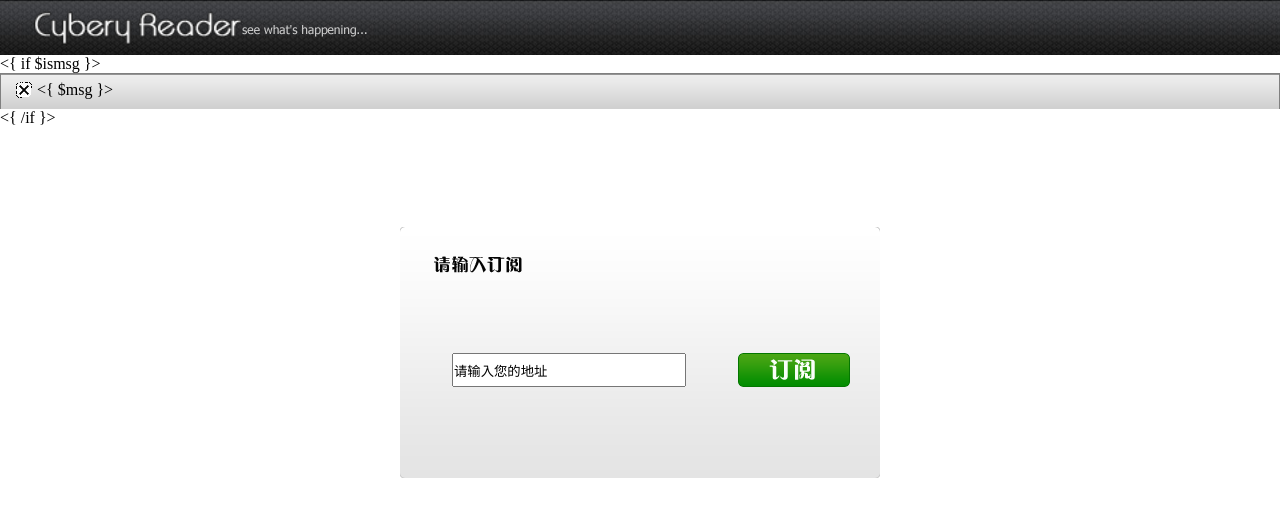
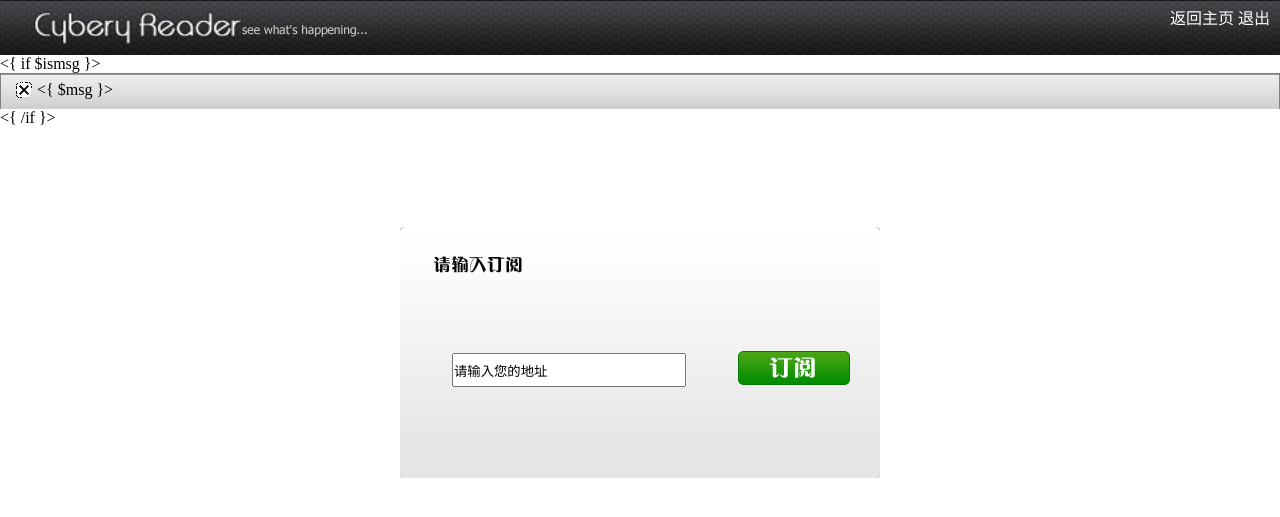
Before and after one commit to jerray/Cybery-Reader, a PHP site: page /cybery-reader/views/subscribe.html in a window 1280 px wide. Shown: the top 517 px of the page. Run offline with PHP 8.4, Linux system fonts and the light colour scheme.

Commit message:
添加订阅退出链接，修复几个错误

```diff
--- a/actions/login.class.php
+++ b/actions/login.class.php
@@ -8,7 +8,7 @@ class Login extends Action
         $data['ismsg'] = FALSE;
 		$data['msg'] = NULL;
 
-        if (isset($_SESSION['user']))
+        if (isset($_SESSION['user']) && isset($_SESSION['user']['group']) && $_SESSION['user']['group'] != 0)
         {
 		    header('location:../home/');
 		}
@@ -30,7 +30,7 @@ class Login extends Action
 		        if ($result)
 		        {
 		            $_SESSION['user'] = $result[0];
-		            header('location:../home/');
+		            header('location:../home/?user=login');
 		        }
 		        else
 		        {
--- a/actions/subscribe.class.php
+++ b/actions/subscribe.class.php
@@ -5,7 +5,7 @@ class Subscribe extends Action
     public function execute($context)
     {
         global $db, $tpl;
-        if (!isset($_SESSION['user']))
+        if (!isset($_SESSION['user']) || !isset($_SESSION['user']['group']) || $_SESSION['user']['group'] == 0)
         {
 		    header('location:../login/?user=false');
 		}
--- a/config/routes.inc.php
+++ b/config/routes.inc.php
@@ -41,6 +41,10 @@ $routes = array(
 		'Login',
 		ACTIONS_ROOT . 'login.class.php',
 	),
+	'/^logout\/$/' => array(
+		'Logout',
+		ACTIONS_ROOT . 'logout.class.php',
+	),
 );
 
 ?>
--- a/inc/common.inc.php
+++ b/inc/common.inc.php
@@ -25,6 +25,7 @@ include( MODEL_ROOT . 'feedmanager.class.php' );
 /* 数据库设置 */
 $db = new CDB();
 $ret = $db->connect('localhost', 'root', '', 'cybery-reader');
+$db->queryf('SET NAMES "UTF8"');
 
 /* 模板引擎设置 */
 $tpl = new CTemplate(VIEW_ROOT, VIEW_ROOT. 'compiled/');
--- a/static/css/style_r.css
+++ b/static/css/style_r.css
@@ -66,7 +66,7 @@ img.step{
 }
 img.command{
         float:right;
-	margin-top: 60px;
+	margin-top: 20px;
         margin-right: 40px;
 
 }
@@ -79,7 +79,7 @@ input.command{
         float:right;
 	width:112px;
 	height:34px;
-	margin-top: 60px;
+	margin-top: 0px;
         margin-right: 40px;
 
 }
@@ -88,6 +88,13 @@ input.command_1{
 	width:112px;
 	height:34px;
 	margin-top: -30px;
+        margin-right: 40px;
+}
+input.command_s{
+	float:right;
+	width:112px;
+	height:34px;
+	margin-top: 55px;
         margin-right: 40px;
 }
 img.title{
@@ -116,3 +123,25 @@ input.realname{
 input.address{
 	margin-top: 60px;
 }
+.useraction ul, .useraction li
+{
+    list-style-type: none;
+    display:inline;
+}
+.useraction a
+{
+    text-decoration: none;
+}
+.useraction a:link, .useraction a:visited
+{
+    color:#fff;
+}
+.useraction a:hover
+{
+    color:#00FFFF;
+}
+div.useraction
+{
+    float: right;
+    margin: 5px 10px 0px 0px;
+}
--- a/views/login.html
+++ b/views/login.html
@@ -43,6 +43,7 @@
 				<input type="image" src="../static/images/login.png" class="command_1" />
 				<input class="password" type="text" name="password" value="请输入您的密码"  onMouseOver="this.focus()" onMouseOut="if(this.value=='')this.value='请输入您的密码';" onFocus="this.select()" onClick="if(this.value=='请输入您的密码')this.value=''">
 			</form>
+			<a href="../regist/step1/"><img src="../static/images/register.png" class="command" /></a>
 
 		</div>
 
--- a/views/main.html
+++ b/views/main.html
@@ -49,6 +49,12 @@
 	<div id="header">
 			<img src="../static/images/logo.png" class="logo" />
 			<img src="../static/images/see.png" class="logonote"/>
+		<div class="useraction">
+			<ul>
+			    <li><a href="../subscribe/" >添加订阅</a></li>
+			    <li><a href="../logout/" >退出</a></li>
+			</ul>
+		</div>
 	</div>
     <{ if $ismsg}>
 	<div id="message">
--- a/views/register-step-1.html
+++ b/views/register-step-1.html
@@ -25,6 +25,11 @@
 		<div id="header">
 			<img src="../../static/images/logo.png" class="logo" />
 			<img src="../../static/images/see.png" class="logonote"/>
+			<div class="useraction">
+			<ul>
+			    <li><a href="../../login/" >登录</a></li>
+			</ul>
+			</div>
 		</div>
 		<{if $ismsg}>
 		<div id="message">
--- a/views/register-step-2.html
+++ b/views/register-step-2.html
@@ -25,6 +25,11 @@
 		<div id="header">
 			<img src="../../static/images/logo.png" class="logo" />
 			<img src="../../static/images/see.png" class="logonote"/>
+			<div class="useraction">
+			<ul>
+			    <li><a href="../../login/" >登录</a></li>
+			</ul>
+			</div>
 		</div>
 		<{if $ismsg}>
 		<div id="message">
--- a/views/register-step-3.html
+++ b/views/register-step-3.html
@@ -25,6 +25,11 @@
 		<div id="header">
 			<img src="../../static/images/logo.png" class="logo" />
 			<img src="../../static/images/see.png" class="logonote"/>
+			<div class="useraction">
+			<ul>
+			    <li><a href="../../login/" >登录</a></li>
+			</ul>
+			</div>
 		</div>
 		<{if $ismsg}>
 		<div id="message">
--- a/views/subscribe.html
+++ b/views/subscribe.html
@@ -25,6 +25,12 @@
 		<div id="header">
 			<img src="../static/images/logo.png" class="logo" />
 			<img src="../static/images/see.png" class="logonote"/>
+			<div class="useraction">
+			<ul>
+			    <li><a href="../home/" >返回主页</a></li>
+			    <li><a href="../logout/" >退出</a></li>
+			</ul>
+		    </div>
 		</div>
         <{ if $ismsg }>
 		<div id="message">
@@ -41,7 +47,7 @@
 			    <table>
 			    <tr>
 				<td><input class="address" type="text" name="address" value="请输入您的地址"  onMouseOver="this.focus()" onMouseOut="if(this.value=='')this.value='请输入您的地址';" onFocus="this.select()" onClick="if(this.value=='请输入您的地址')this.value=''" /></td>
-				<td><input type="image" value="" class="command" src="../static/images/subscribe.png" /></td>
+				<td><input type="image" value="" class="command_s" src="../static/images/subscribe.png" /></td>
 				</tr>
 				</table>
 			</form>
```
Also changed, not shown: actions/logout.class.php (added, +17 -0 lines), actions/main.class.php (+7 -1 lines), actions/regist_email.class.php (+11 -2 lines), actions/regist_finish.class.php (+15 -6 lines), actions/regist_info.class.php (+9 -1 lines), static/css/style.css (+18 -0 lines), views/compiled/com_login.html.php (deleted, +0 -50 lines), 1 other file.
